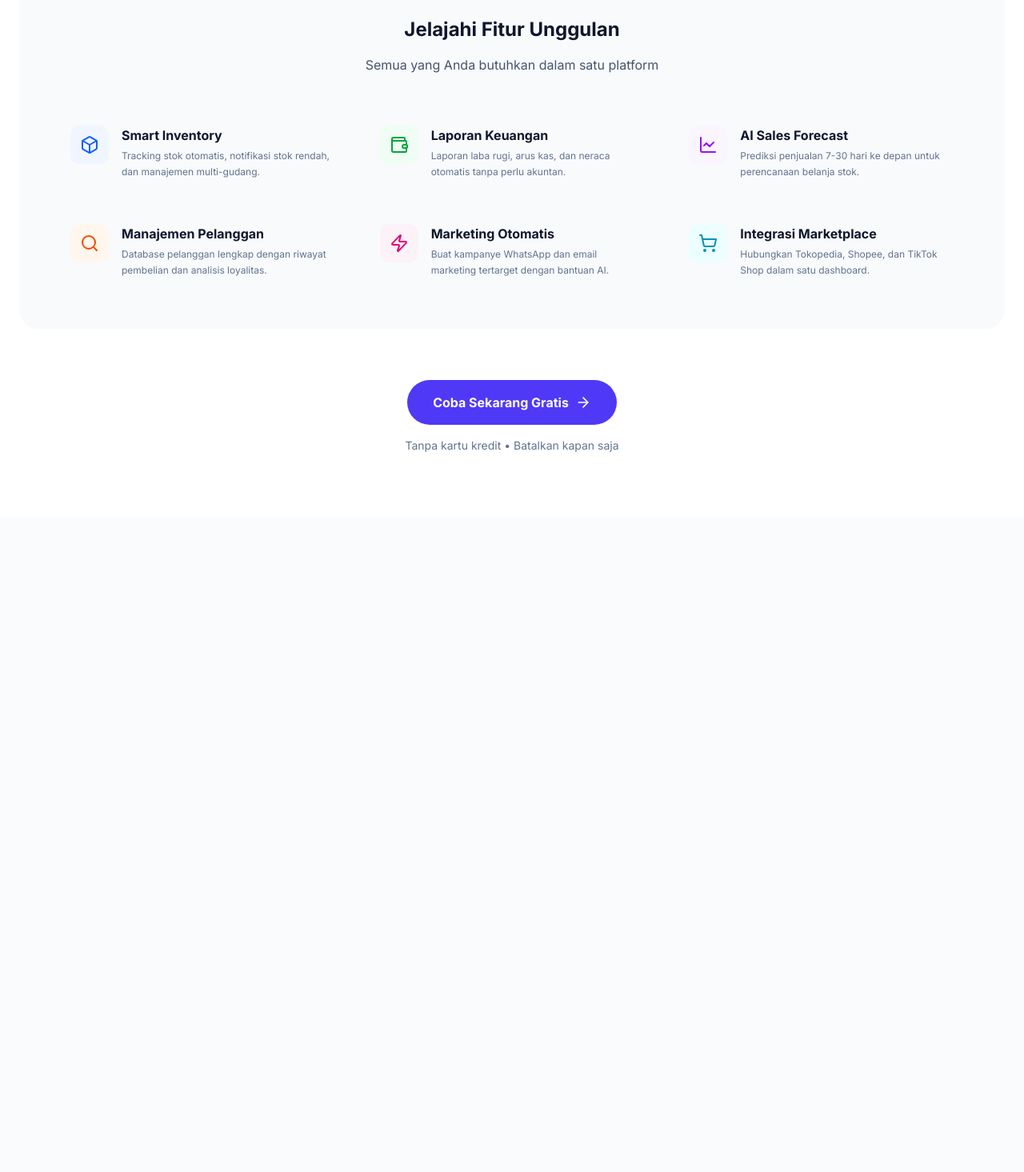
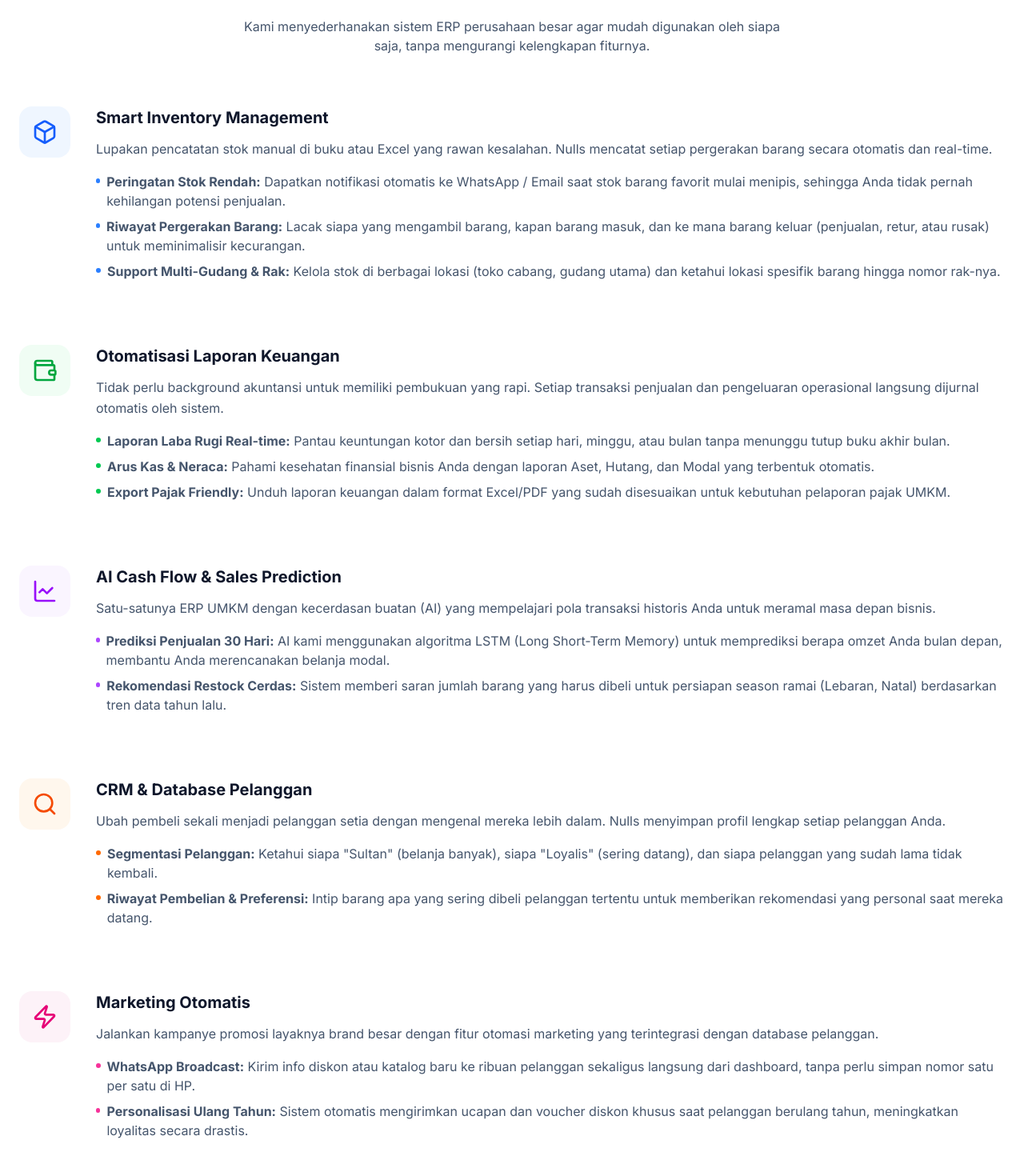
Before and after one commit to arratujuhkreasi/Nulls, a Next.js app in the folder apps/web/: page /demo in a window 1280 px wide. Shown: the part 1845-3310 px from the top of the page at 80% size. Before the commit the page ends 2492 px from the top, so only its background shows below. Built offline with nearby package versions, Linux system fonts and the light colour scheme; no server answers.

Commit message:
Enhance demo page with detailed comprehensive feature explanations

```diff
--- a/apps/web/app/demo/page.tsx
+++ b/apps/web/app/demo/page.tsx
@@ -321,68 +321,159 @@ export default function DemoPage() {
                         ))}
                     </div>
 
-                    {/* Features Grid */}
-                    <div className="bg-slate-50 rounded-3xl p-8 md:p-12">
-                        <div className="text-center mb-12">
-                            <h3 className="text-2xl font-bold text-slate-900 mb-4">Jelajahi Fitur Unggulan</h3>
-                            <p className="text-slate-600">Semua yang Anda butuhkan dalam satu platform</p>
+                    {/* Detailed Features Explanation */}
+                    <div className="space-y-20 mb-24">
+                        <div className="text-center mb-16">
+                            <h3 className="text-2xl font-bold text-slate-900 mb-4">Bedah Tuntas Fitur Nulls</h3>
+                            <p className="text-slate-600 max-w-2xl mx-auto">
+                                Kami menyederhanakan sistem ERP perusahaan besar agar mudah digunakan oleh siapa saja, tanpa mengurangi kelengkapan fiturnya.
+                            </p>
                         </div>
 
-                        <div className="grid grid-cols-1 md:grid-cols-2 lg:grid-cols-3 gap-6">
-                            {[
-                                {
-                                    title: "Smart Inventory",
-                                    desc: "Tracking stok otomatis, notifikasi stok rendah, dan manajemen multi-gudang.",
-                                    icon: Box,
-                                    color: "text-blue-600",
-                                    bg: "bg-blue-50"
-                                },
-                                {
-                                    title: "Laporan Keuangan",
-                                    desc: "Laporan laba rugi, arus kas, dan neraca otomatis tanpa perlu akuntan.",
-                                    icon: Wallet,
-                                    color: "text-green-600",
-                                    bg: "bg-green-50"
-                                },
-                                {
-                                    title: "AI Sales Forecast",
-                                    desc: "Prediksi penjualan 7-30 hari ke depan untuk perencanaan belanja stok.",
-                                    icon: LineChart,
-                                    color: "text-purple-600",
-                                    bg: "bg-purple-50"
-                                },
-                                {
-                                    title: "Manajemen Pelanggan",
-                                    desc: "Database pelanggan lengkap dengan riwayat pembelian dan analisis loyalitas.",
-                                    icon: Search,
-                                    color: "text-orange-600",
-                                    bg: "bg-orange-50"
-                                },
-                                {
-                                    title: "Marketing Otomatis",
-                                    desc: "Buat kampanye WhatsApp dan email marketing tertarget dengan bantuan AI.",
-                                    icon: Zap,
-                                    color: "text-pink-600",
-                                    bg: "bg-pink-50"
-                                },
-                                {
-                                    title: "Integrasi Marketplace",
-                                    desc: "Hubungkan Tokopedia, Shopee, dan TikTok Shop dalam satu dashboard.",
-                                    icon: ShoppingCart,
-                                    color: "text-cyan-600",
-                                    bg: "bg-cyan-50"
-                                }
-                            ].map((feature, i) => (
-                                <div key={i} className="flex gap-4 p-4 rounded-xl hover:bg-white hover:shadow-md transition-all">
-                                    <div className={`w-12 h-12 ${feature.bg} rounded-xl flex items-center justify-center flex-shrink-0`}>
-                                        <feature.icon className={`w-6 h-6 ${feature.color}`} />
-                                    </div>
-                                    <div>
-                                        <h4 className="font-bold text-slate-900 mb-1">{feature.title}</h4>
-                                        <p className="text-xs text-slate-500 leading-relaxed">{feature.desc}</p>
-                                    </div>
-                                </div>
-                            ))}
+                        {/* Feature 1: Inventory */}
+                        <div className="flex flex-col md:flex-row gap-8 items-start">
+                            <div className="w-16 h-16 bg-blue-50 rounded-2xl flex items-center justify-center flex-shrink-0 text-blue-600">
+                                <Box className="w-8 h-8" />
+                            </div>
+                            <div className="flex-1">
+                                <h4 className="text-xl font-bold text-slate-900 mb-3">Smart Inventory Management</h4>
+                                <p className="text-slate-600 leading-relaxed mb-4">
+                                    Lupakan pencatatan stok manual di buku atau Excel yang rawan kesalahan. Nulls mencatat setiap pergerakan barang secara otomatis dan real-time.
+                                </p>
+                                <ul className="space-y-2 text-slate-600">
+                                    <li className="flex gap-2">
+                                        <div className="w-1.5 h-1.5 rounded-full bg-blue-500 mt-2" />
+                                        <span><strong>Peringatan Stok Rendah:</strong> Dapatkan notifikasi otomatis ke WhatsApp / Email saat stok barang favorit mulai menipis, sehingga Anda tidak pernah kehilangan potensi penjualan.</span>
+                                    </li>
+                                    <li className="flex gap-2">
+                                        <div className="w-1.5 h-1.5 rounded-full bg-blue-500 mt-2" />
+                                        <span><strong>Riwayat Pergerakan Barang:</strong> Lacak siapa yang mengambil barang, kapan barang masuk, dan ke mana barang keluar (penjualan, retur, atau rusak) untuk meminimalisir kecurangan.</span>
+                                    </li>
+                                    <li className="flex gap-2">
+                                        <div className="w-1.5 h-1.5 rounded-full bg-blue-500 mt-2" />
+                                        <span><strong>Support Multi-Gudang & Rak:</strong> Kelola stok di berbagai lokasi (toko cabang, gudang utama) dan ketahui lokasi spesifik barang hingga nomor rak-nya.</span>
+                                    </li>
+                                </ul>
+                            </div>
+                        </div>
+
+                        {/* Feature 2: Finance */}
+                        <div className="flex flex-col md:flex-row gap-8 items-start">
+                            <div className="w-16 h-16 bg-green-50 rounded-2xl flex items-center justify-center flex-shrink-0 text-green-600">
+                                <Wallet className="w-8 h-8" />
+                            </div>
+                            <div className="flex-1">
+                                <h4 className="text-xl font-bold text-slate-900 mb-3">Otomatisasi Laporan Keuangan</h4>
+                                <p className="text-slate-600 leading-relaxed mb-4">
+                                    Tidak perlu background akuntansi untuk memiliki pembukuan yang rapi. Setiap transaksi penjualan dan pengeluaran operasional langsung dijurnal otomatis oleh sistem.
+                                </p>
+                                <ul className="space-y-2 text-slate-600">
+                                    <li className="flex gap-2">
+                                        <div className="w-1.5 h-1.5 rounded-full bg-green-500 mt-2" />
+                                        <span><strong>Laporan Laba Rugi Real-time:</strong> Pantau keuntungan kotor dan bersih setiap hari, minggu, atau bulan tanpa menunggu tutup buku akhir bulan.</span>
+                                    </li>
+                                    <li className="flex gap-2">
+                                        <div className="w-1.5 h-1.5 rounded-full bg-green-500 mt-2" />
+                                        <span><strong>Arus Kas & Neraca:</strong> Pahami kesehatan finansial bisnis Anda dengan laporan Aset, Hutang, dan Modal yang terbentuk otomatis.</span>
+                                    </li>
+                                    <li className="flex gap-2">
+                                        <div className="w-1.5 h-1.5 rounded-full bg-green-500 mt-2" />
+                                        <span><strong>Export Pajak Friendly:</strong> Unduh laporan keuangan dalam format Excel/PDF yang sudah disesuaikan untuk kebutuhan pelaporan pajak UMKM.</span>
+                                    </li>
+                                </ul>
+                            </div>
+                        </div>
+
+                        {/* Feature 3: AI Forecast */}
+                        <div className="flex flex-col md:flex-row gap-8 items-start">
+                            <div className="w-16 h-16 bg-purple-50 rounded-2xl flex items-center justify-center flex-shrink-0 text-purple-600">
+                                <LineChart className="w-8 h-8" />
+                            </div>
+                            <div className="flex-1">
+                                <h4 className="text-xl font-bold text-slate-900 mb-3">AI Cash Flow & Sales Prediction</h4>
+                                <p className="text-slate-600 leading-relaxed mb-4">
+                                    Satu-satunya ERP UMKM dengan kecerdasan buatan (AI) yang mempelajari pola transaksi historis Anda untuk meramal masa depan bisnis.
+                                </p>
+                                <ul className="space-y-2 text-slate-600">
+                                    <li className="flex gap-2">
+                                        <div className="w-1.5 h-1.5 rounded-full bg-purple-500 mt-2" />
+                                        <span><strong>Prediksi Penjualan 30 Hari:</strong> AI kami menggunakan algoritma LSTM (Long Short-Term Memory) untuk memprediksi berapa omzet Anda bulan depan, membantu Anda merencanakan belanja modal.</span>
+                                    </li>
+                                    <li className="flex gap-2">
+                                        <div className="w-1.5 h-1.5 rounded-full bg-purple-500 mt-2" />
+                                        <span><strong>Rekomendasi Restock Cerdas:</strong> Sistem memberi saran jumlah barang yang harus dibeli untuk persiapan season ramai (Lebaran, Natal) berdasarkan tren data tahun lalu.</span>
+                                    </li>
+                                </ul>
+                            </div>
+                        </div>
+
+                        {/* Feature 4: CRM */}
+                        <div className="flex flex-col md:flex-row gap-8 items-start">
+                            <div className="w-16 h-16 bg-orange-50 rounded-2xl flex items-center justify-center flex-shrink-0 text-orange-600">
+                                <Search className="w-8 h-8" />
+                            </div>
+                            <div className="flex-1">
+                                <h4 className="text-xl font-bold text-slate-900 mb-3">CRM & Database Pelanggan</h4>
+                                <p className="text-slate-600 leading-relaxed mb-4">
+                                    Ubah pembeli sekali menjadi pelanggan setia dengan mengenal mereka lebih dalam. Nulls menyimpan profil lengkap setiap pelanggan Anda.
+                                </p>
+                                <ul className="space-y-2 text-slate-600">
+                                    <li className="flex gap-2">
+                                        <div className="w-1.5 h-1.5 rounded-full bg-orange-500 mt-2" />
+                                        <span><strong>Segmentasi Pelanggan:</strong> Ketahui siapa &quot;Sultan&quot; (belanja banyak), siapa &quot;Loyalis&quot; (sering datang), dan siapa pelanggan yang sudah lama tidak kembali.</span>
+                                    </li>
+                                    <li className="flex gap-2">
+                                        <div className="w-1.5 h-1.5 rounded-full bg-orange-500 mt-2" />
+                                        <span><strong>Riwayat Pembelian & Preferensi:</strong> Intip barang apa yang sering dibeli pelanggan tertentu untuk memberikan rekomendasi yang personal saat mereka datang.</span>
+                                    </li>
+                                </ul>
+                            </div>
+                        </div>
+
+                        {/* Feature 5: Marketing */}
+                        <div className="flex flex-col md:flex-row gap-8 items-start">
+                            <div className="w-16 h-16 bg-pink-50 rounded-2xl flex items-center justify-center flex-shrink-0 text-pink-600">
+                                <Zap className="w-8 h-8" />
+                            </div>
+                            <div className="flex-1">
+                                <h4 className="text-xl font-bold text-slate-900 mb-3">Marketing Otomatis</h4>
+                                <p className="text-slate-600 leading-relaxed mb-4">
+                                    Jalankan kampanye promosi layaknya brand besar dengan fitur otomasi marketing yang terintegrasi dengan database pelanggan.
+                                </p>
+                                <ul className="space-y-2 text-slate-600">
+                                    <li className="flex gap-2">
+                                        <div className="w-1.5 h-1.5 rounded-full bg-pink-500 mt-2" />
+                                        <span><strong>WhatsApp Broadcast:</strong> Kirim info diskon atau katalog baru ke ribuan pelanggan sekaligus langsung dari dashboard, tanpa perlu simpan nomor satu per satu di HP.</span>
+                                    </li>
+                                    <li className="flex gap-2">
+                                        <div className="w-1.5 h-1.5 rounded-full bg-pink-500 mt-2" />
+                                        <span><strong>Personalisasi Ulang Tahun:</strong> Sistem otomatis mengirimkan ucapan dan voucher diskon khusus saat pelanggan berulang tahun, meningkatkan loyalitas secara drastis.</span>
+                                    </li>
+                                </ul>
+                            </div>
+                        </div>
+
+                        {/* Feature 6: Marketplace Integration */}
+                        <div className="flex flex-col md:flex-row gap-8 items-start">
+                            <div className="w-16 h-16 bg-cyan-50 rounded-2xl flex items-center justify-center flex-shrink-0 text-cyan-600">
+                                <ShoppingCart className="w-8 h-8" />
+                            </div>
+                            <div className="flex-1">
+                                <h4 className="text-xl font-bold text-slate-900 mb-3">Integrasi Marketplace (Omnichannel)</h4>
+                                <p className="text-slate-600 leading-relaxed mb-4">
+                                    Kelola jualan offline (Toko Fisik) dan online (Shopee, Tokopedia, TikTok Shop) dalam satu layar. Tidak perlu lagi buka tutup banyak aplikasi.
+                                </p>
+                                <ul className="space-y-2 text-slate-600">
+                                    <li className="flex gap-2">
+                                        <div className="w-1.5 h-1.5 rounded-full bg-cyan-500 mt-2" />
+                                        <span><strong>Sinkronisasi Stok Otomatis:</strong> Saat barang laku di Tokopedia, stok di Shopee dan Toko Fisik otomatis berkurang. Anti overselling dan cancel order.</span>
+                                    </li>
+                                    <li className="flex gap-2">
+                                        <div className="w-1.5 h-1.5 rounded-full bg-cyan-500 mt-2" />
+                                        <span><strong>Upload Produk Sekaligus:</strong> Upload foto dan deskripsi produk sekali saja di Nulls, lalu push ke semua marketplace terhubung dengan satu klik.</span>
+                                    </li>
+                                </ul>
+                            </div>
                         </div>
                     </div>
 
```
